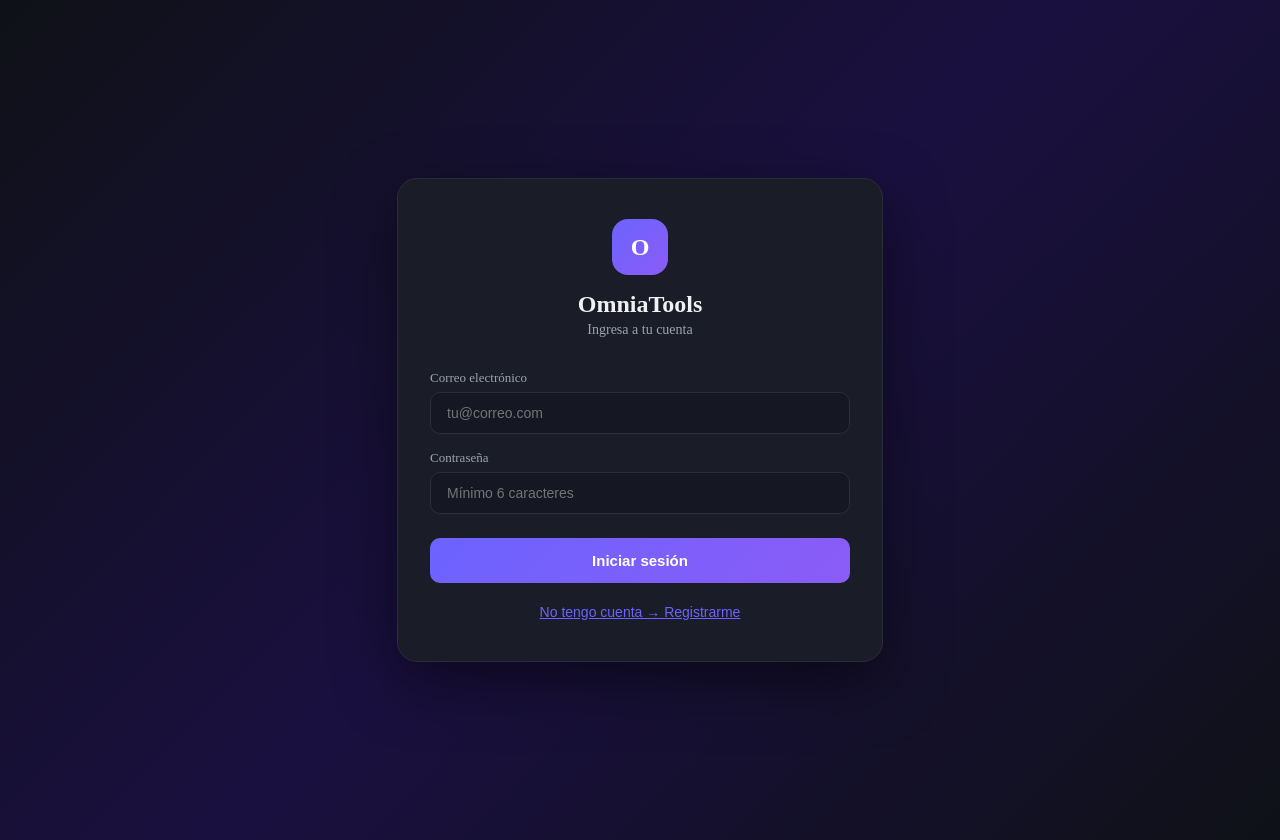
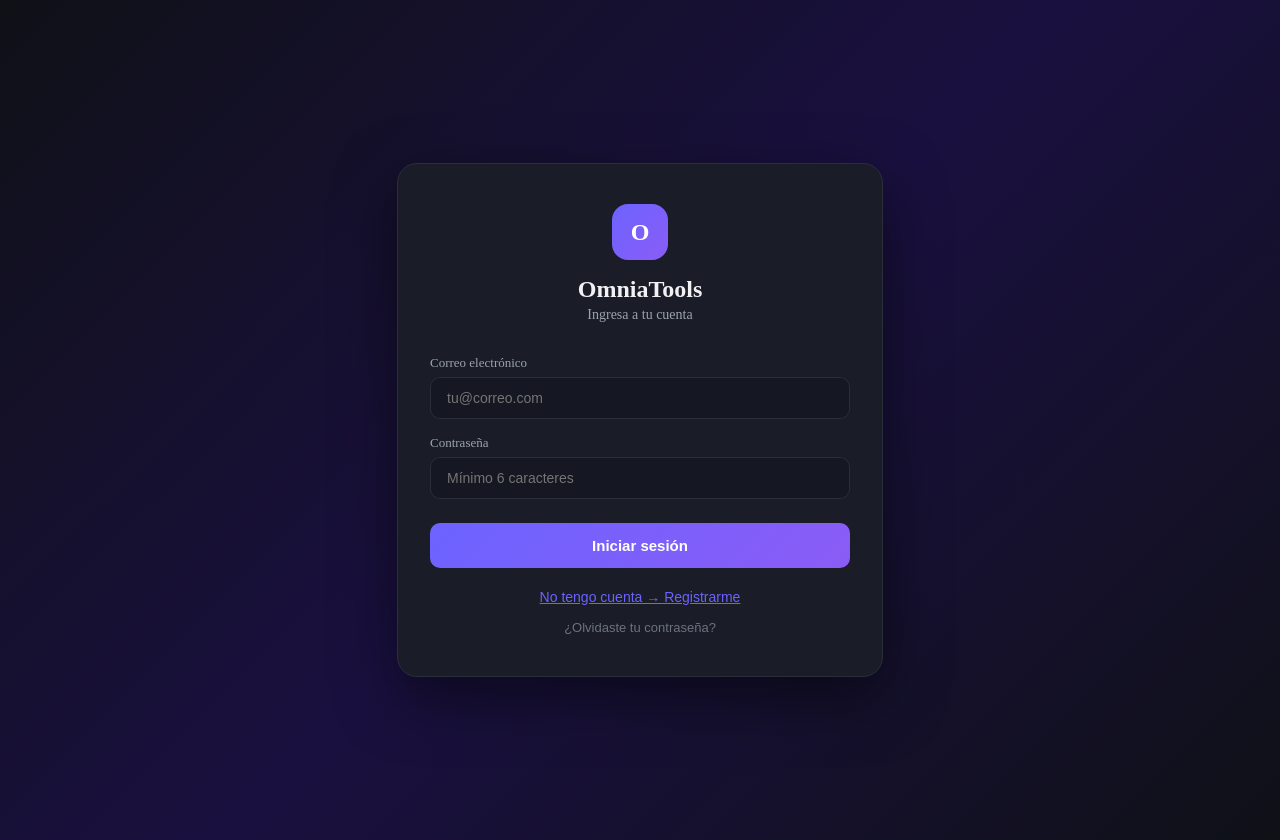
Before and after one commit to omniapropstate-dot/Omniatools, a Next.js app: page / in a window 1280 px wide. Built offline with nearby package versions, Linux system fonts and the light colour scheme.

Commit message:
Update page.js

```diff
--- a/app/page.js
+++ b/app/page.js
@@ -89,6 +89,7 @@ function LoginScreen({ onLogin }) {
           <button type="submit" disabled={loading} style={{ width:'100%', padding:'14px', background:loading?colors.textMuted:`linear-gradient(135deg, ${colors.accent}, #8B5CF6)`, color:colors.white, border:'none', borderRadius:'10px', fontSize:'15px', fontWeight:'600', cursor:loading?'not-allowed':'pointer', boxSizing:'border-box' }}>{loading ? 'Cargando...' : isSignUp ? 'Crear cuenta' : 'Iniciar sesión'}</button>
         </form>
         <div style={{ textAlign:'center', marginTop:'20px' }}><button onClick={() => { setIsSignUp(!isSignUp); setError('') }} style={{ background:'none', border:'none', color:colors.accent, fontSize:'14px', cursor:'pointer', textDecoration:'underline' }}>{isSignUp ? 'Ya tengo cuenta → Iniciar sesión' : 'No tengo cuenta → Registrarme'}</button></div>
+        {!isSignUp && <div style={{ textAlign:'center', marginTop:'12px' }}><button onClick={async () => { if(!email){setError('Escribe tu correo primero');return}; setError(''); const{error:err}=await supabase.auth.resetPasswordForEmail(email); if(err){setError(err.message)}else{setError('Te enviamos un correo para recuperar tu contraseña. Revisa tu bandeja.')} }} style={{ background:'none', border:'none', color:colors.textMuted, fontSize:'13px', cursor:'pointer' }}>¿Olvidaste tu contraseña?</button></div>}
       </div>
     </div>
   )
```
